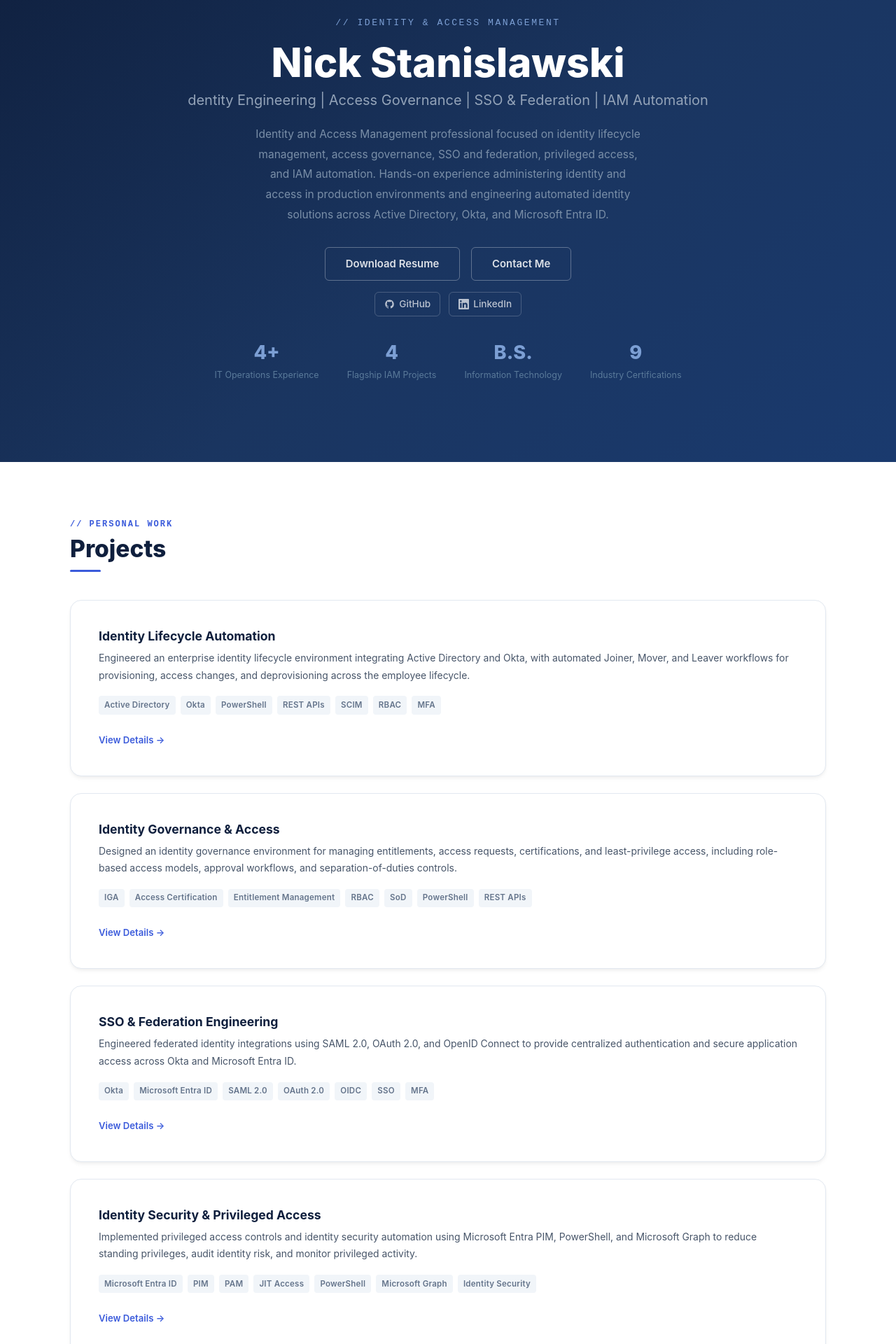
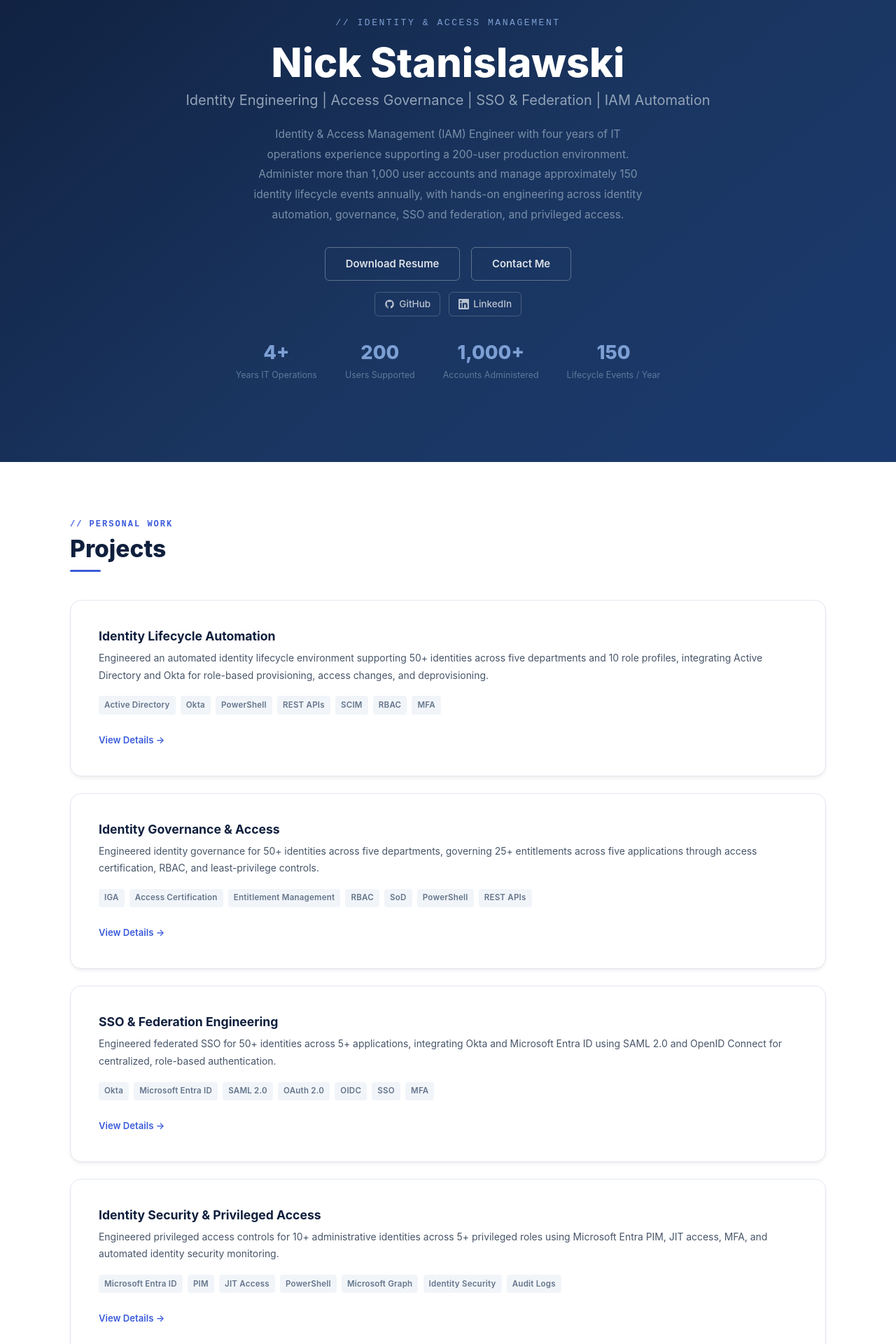
Before and after one commit to NickStanislawski/portfolio, a React (Vite) app: page / in a window 1280 px wide. Shown: the part 140-2060 px from the top of the page at 70% size. Built offline with nearby package versions, Linux system fonts and the light colour scheme.

Commit message:
update IAM

```diff
--- a/src/Components/Hero.tsx
+++ b/src/Components/Hero.tsx
@@ -46,7 +46,8 @@ export const Hero = () => (
           margin: "0 0 1.25rem",
         }}
       >
-        dentity Engineering | Access Governance | SSO & Federation | IAM Automation
+        Identity Engineering | Access Governance | SSO & Federation | IAM
+        Automation
       </p>
       <p
         style={{
@@ -57,7 +58,12 @@ export const Hero = () => (
           fontSize: "0.97rem",
         }}
       >
-        Identity and Access Management professional focused on identity lifecycle management, access governance, SSO and federation, privileged access, and IAM automation. Hands-on experience administering identity and access in production environments and engineering automated identity solutions across Active Directory, Okta, and Microsoft Entra ID.
+        Identity & Access Management (IAM) Engineer with four years of IT
+        operations experience supporting a 200-user production environment.
+        Administer more than 1,000 user accounts and manage approximately 150
+        identity lifecycle events annually, with hands-on engineering across
+        identity automation, governance, SSO and federation, and privileged
+        access.
       </p>
 
       <div
@@ -133,10 +139,10 @@ export const Hero = () => (
         }}
       >
         {[
-          ["4+", "IT Operations Experience"],
-          ["4", "Flagship IAM Projects"],
-          ["B.S.", "Information Technology"],
-          ["9", "Industry Certifications"],
+          ["4+", "Years IT Operations"],
+          ["200", "Users Supported"],
+          ["1,000+", "Accounts Administered"],
+          ["150", "Lifecycle Events / Year"],
         ].map(([n, l]) => (
           <div key={l} style={{ textAlign: "center" }}>
             <div
--- a/src/Entities/education.ts
+++ b/src/Entities/education.ts
@@ -1,7 +1,7 @@
 export const education = [
   {
     degree: "B.S. in Information Technology",
-    school: "Western Governers University",
+    school: "Western Governors University",
     year: "2026",
     description:
       "Relevant coursework: Network Security, Cryptography, Digital Forensics, Ethical Hacking, Secure Software Development.",
--- a/src/Entities/projects.ts
+++ b/src/Entities/projects.ts
@@ -1,7 +1,7 @@
 export const projects = [
   {
     title: "Identity Lifecycle Automation",
-    desc: "Engineered an enterprise identity lifecycle environment integrating Active Directory and Okta, with automated Joiner, Mover, and Leaver workflows for provisioning, access changes, and deprovisioning across the employee lifecycle.",
+    desc: "Engineered an automated identity lifecycle environment supporting 50+ identities across five departments and 10 role profiles, integrating Active Directory and Okta for role-based provisioning, access changes, and deprovisioning.",
     tags: [
       "Active Directory",
       "Okta",
@@ -15,7 +15,7 @@ export const projects = [
   },
   {
     title: "Identity Governance & Access",
-    desc: "Designed an identity governance environment for managing entitlements, access requests, certifications, and least-privilege access, including role-based access models, approval workflows, and separation-of-duties controls.",
+    desc: "Engineered identity governance for 50+ identities across five departments, governing 25+ entitlements across five applications through access certification, RBAC, and least-privilege controls.",
     tags: [
       "IGA",
       "Access Certification",
@@ -29,7 +29,7 @@ export const projects = [
   },
   {
     title: "SSO & Federation Engineering",
-    desc: "Engineered federated identity integrations using SAML 2.0, OAuth 2.0, and OpenID Connect to provide centralized authentication and secure application access across Okta and Microsoft Entra ID.",
+    desc: "Engineered federated SSO for 50+ identities across 5+ applications, integrating Okta and Microsoft Entra ID using SAML 2.0 and OpenID Connect for centralized, role-based authentication.",
     tags: [
       "Okta",
       "Microsoft Entra ID",
@@ -43,15 +43,15 @@ export const projects = [
   },
   {
     title: "Identity Security & Privileged Access",
-    desc: "Implemented privileged access controls and identity security automation using Microsoft Entra PIM, PowerShell, and Microsoft Graph to reduce standing privileges, audit identity risk, and monitor privileged activity.",
+    desc: "Engineered privileged access controls for 10+ administrative identities across 5+ privileged roles using Microsoft Entra PIM, JIT access, MFA, and automated identity security monitoring.",
     tags: [
       "Microsoft Entra ID",
       "PIM",
-      "PAM",
       "JIT Access",
       "PowerShell",
       "Microsoft Graph",
       "Identity Security",
+      "Audit Logs",
     ],
     link: "",
   },
--- a/src/Entities/skills.ts
+++ b/src/Entities/skills.ts
@@ -2,8 +2,8 @@ export const skills = [
   {
     category: "Identity & Access Management",
     items: [
+      "Microsoft Entra ID",
       "Active Directory",
-      "Microsoft Entra ID",
       "Okta",
       "Identity Lifecycle Management",
       "Joiner, Mover, Leaver (JML)",
@@ -20,11 +20,11 @@ export const skills = [
       "Access Reviews",
       "Access Certification",
       "Entitlement Management",
-      "Separation of Duties (SoD)",
-      "Privileged Access Management (PAM)",
+      "Segregation of Duties (SoD)",
       "Privileged Identity Management (PIM)",
       "Just-in-Time (JIT) Access",
-      "Zero Trust",
+      "Conditional Access",
+      "Identity Monitoring & Auditing",
     ],
   },
   {
@@ -35,9 +35,9 @@ export const skills = [
       "OAuth 2.0",
       "OpenID Connect (OIDC)",
       "SCIM",
-      "Conditional Access",
       "Claims & Attributes",
       "Tokens & Scopes",
+      "Federation Troubleshooting",
     ],
   },
   {
@@ -48,9 +48,6 @@ export const skills = [
       "Microsoft Graph API",
       "REST APIs",
       "JSON",
-      "API Integration",
-      "Identity Automation",
-      "Workflow Automation",
       "Git",
     ],
   },
```
